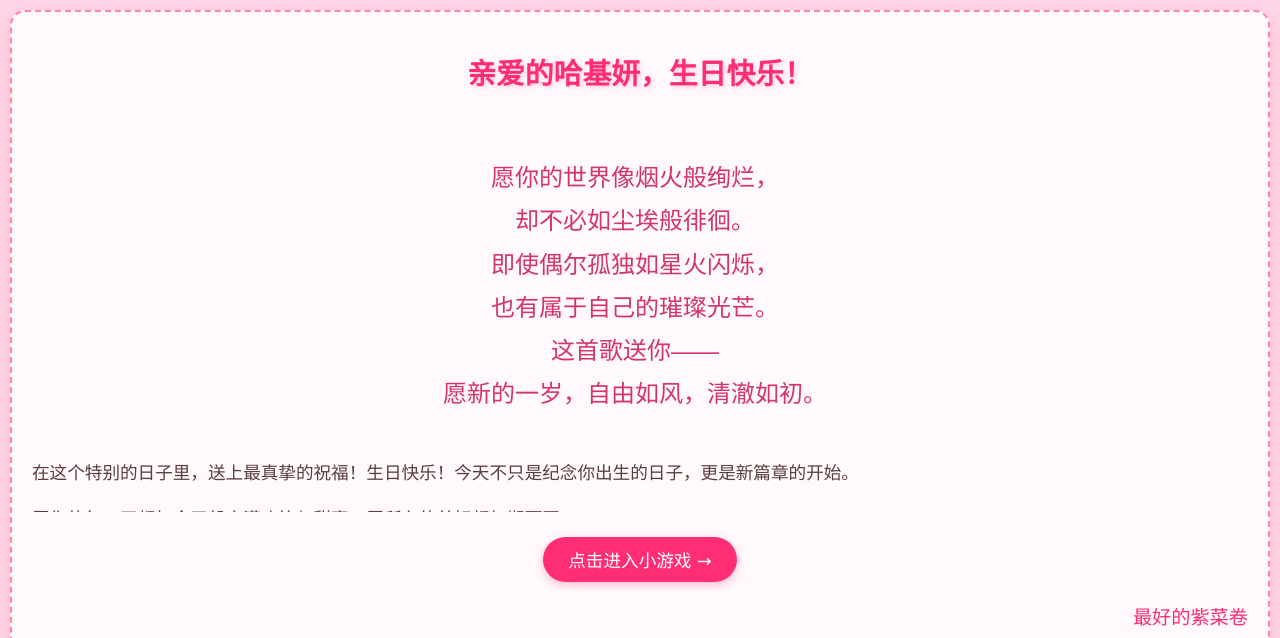
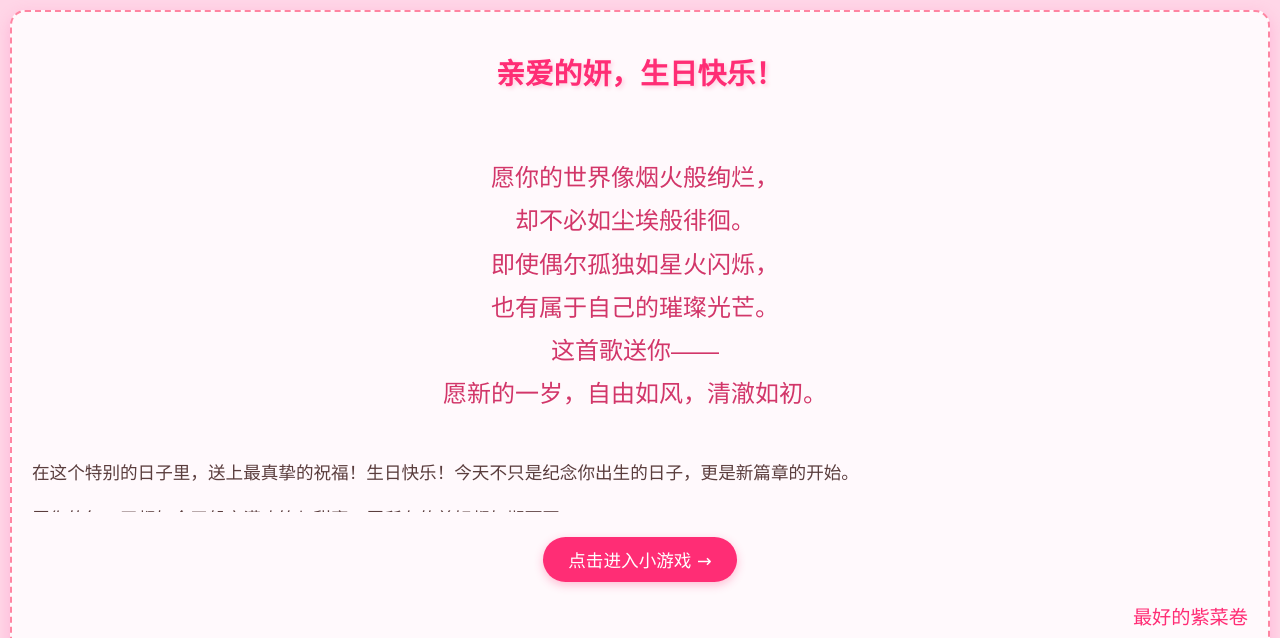
Before and after one commit to zcj-webdesign/zcj.github.io, a plain HTML site: page mail.html in a window 1280 px wide. Shown: the top 638 px of the page. Drawn offline with Linux system fonts and the light colour scheme; a web font is replaced by a local one.

Commit message:
Update mail.html

```diff
--- a/mail.html
+++ b/mail.html
@@ -183,7 +183,7 @@
 
     <!-- 信件内容 -->
     <div class="letter-container">
-        <h1>亲爱的哈基妍，生日快乐！</h1>
+        <h1>亲爱的妍，生日快乐！</h1>
 
         <div class="letter-content">
          <style>
```
